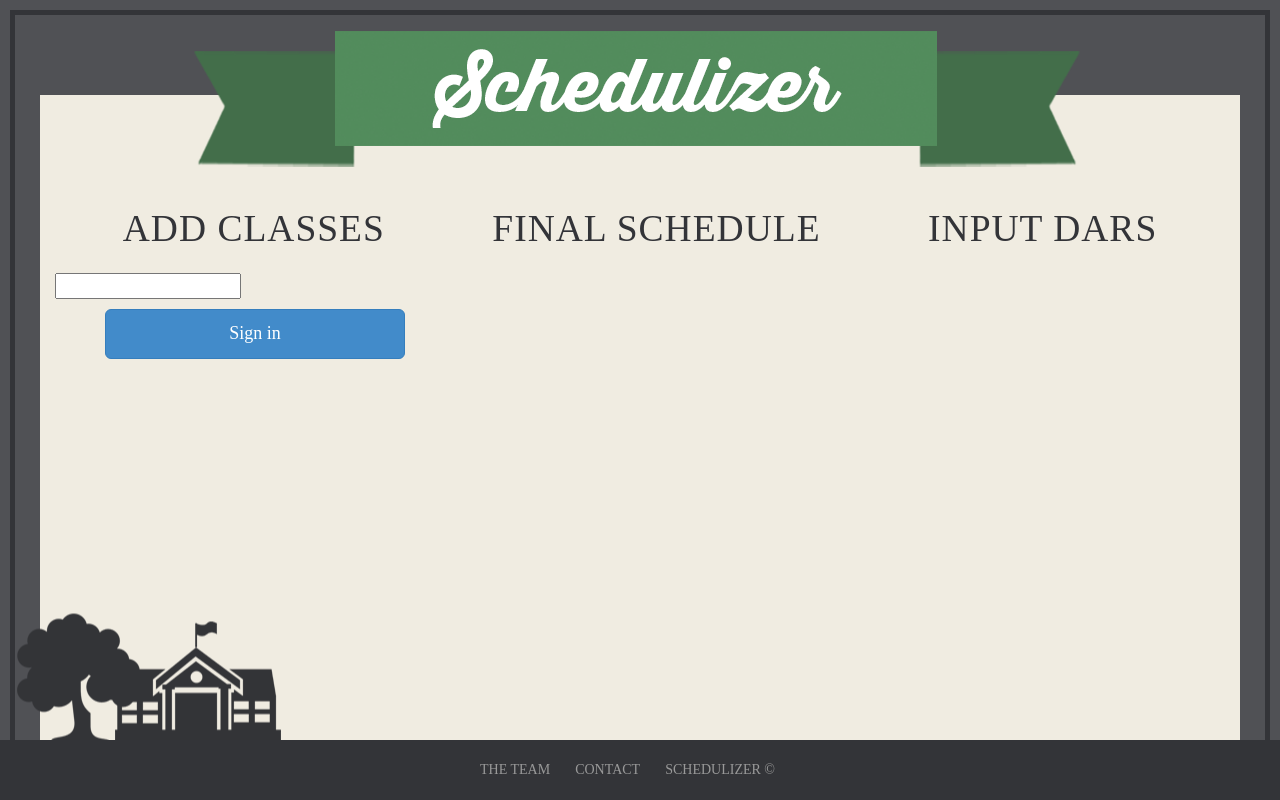
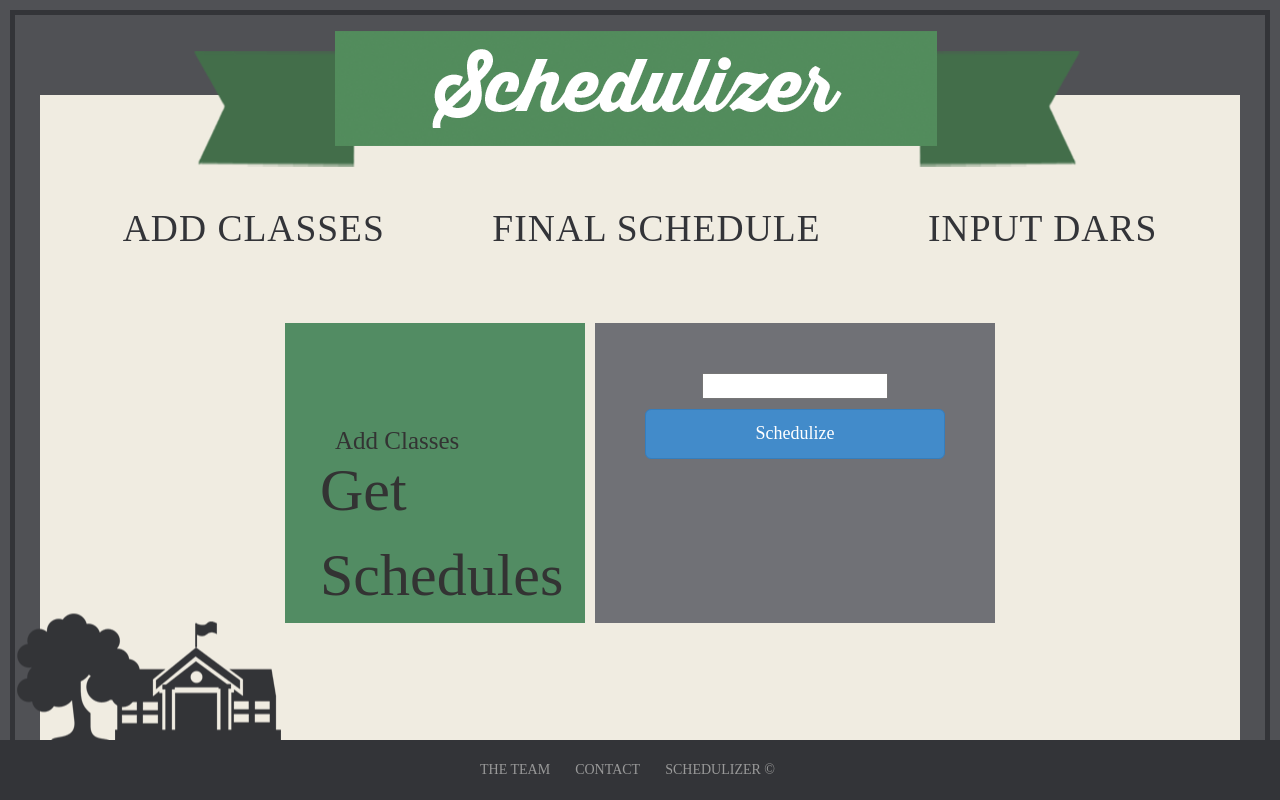
Before and after one commit to leeonlee/fsched, a Django app: page /addclasses/ in a window 1280 px wide. Run offline with Django 3.2, Linux system fonts and the light colour scheme; some libraries are stand-ins or nearby versions.

Commit message:
finish addClasses and autocomplete

```diff
--- a/schedulizer/autocomplete_light_registry.py
+++ b/schedulizer/autocomplete_light_registry.py
@@ -11,7 +11,7 @@ class CourseAutocomplete(autocomplete_light.AutocompleteModelBase):
 			choices = Department.objects.filter(name__icontains=q.upper())
 		if len(q.split()) == 2:
 			dept, num = q.split()
-			choices = Course.objects.filter(department = Department.objects.get(name=dept.upper()), name__startswith=num)
+			choices = Course.objects.filter(department = Department.objects.get(name=dept.upper()), name__startswitht=num)
 			courses = [choice.name for choice in choices]
 			courses = list(set(courses))
 			choices = [Course.objects.filter(department=Department.objects.get(name=dept.upper()), name=name)[0] for name in courses]
--- a/schedulizer/static/css/index.css
+++ b/schedulizer/static/css/index.css
@@ -198,6 +198,11 @@ nav a:focus {
 	background: #707176;
 }
 
+.middle{
+	margin: 0, auto;
+	text-align:center;
+}
+
 .user, .password, .button{
 	position: relative;
 	margin-top: 10px;
--- a/schedulizer/templates/base.html
+++ b/schedulizer/templates/base.html
@@ -4,7 +4,7 @@
 	<head>
 	    <meta name="viewport" content="width=device-width, initial-scale=1.0">
 		<link href="{% static "bootstrap/css/bootstrap.css" %}" rel="stylesheet" media="screen">
-	    <link href="{% static "css/index.css" %}" rel="stylesheet">
+		<link href="{% static "css/index.css" %}" rel="stylesheet">
 		{% block extraheaders %} {% endblock %}
 		<title> {% block title %} {% endblock %} </title>
 	</head>
--- a/schedulizer/templates/schedulizer/addClasses.html
+++ b/schedulizer/templates/schedulizer/addClasses.html
@@ -8,15 +8,16 @@
 	</tr>
 </table>
 -->
-<div class='container'>
-	<div class='row'>
-		<div class='.col-md-6 .col-md-offset-3'>
-			<form action="/addclasses/" method="post">{% csrf_token %}
-			{{form.course}}
-			<button class="btn btn-lg btn-primary btn-block button" type="submit">Sign in</button>
-			</form>
-		</div>
+<div class="container login">
+	<div class="left">
+		<span class="script">Add Classes</span>
+		<span class="bubrain">Get Schedules</span>
+	</div>
+	<div class="right">
+		<form action="/addclasses/" method="post">{% csrf_token %}
+			<div class="middle">{{form.course}}</div>
+			<button class="btn btn-lg btn-primary btn-block button" type="submit">Schedulize</button>
+		</form>
 	</div>
 </div>
-
 {% endblock %}
--- a/schedulizer/views.py
+++ b/schedulizer/views.py
@@ -23,7 +23,6 @@ def addClasses(request):
 def finalSchedule(request):
 	return render_to_response('schedulizer/finalSchedule.html')
 
-@csrf_protect
 def inputDars(request):
 	if request.method == 'POST':
 		print "banana"
```
